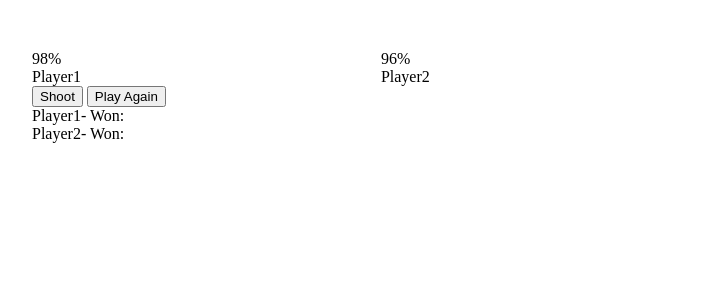
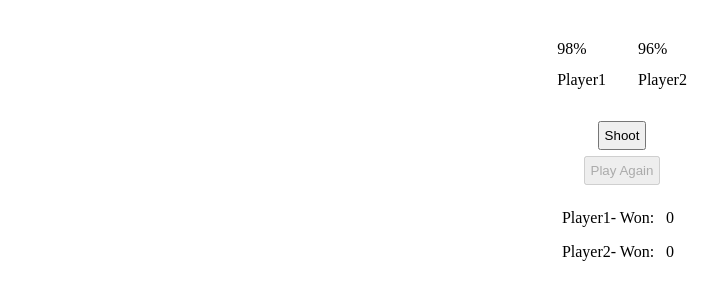
Before and after one commit to amirnathani9/Shoot-Game, a plain HTML site: page index.html in a window 1280 px wide. Both pictures are taken after a click on the button "Shoot". Shown: the whole page, without its empty margins (18-736 px from the left). Drawn offline with Linux system fonts and the light colour scheme.

Commit message:
fix: style

```diff
--- a/index.html
+++ b/index.html
@@ -7,25 +7,35 @@
     <meta name="viewport" content="width=device-width, initial-scale=1.0">
     <title>Shooting Game</title>
     <style>
-        body{
-            margin: 50px;
+        body {
+            /* margin: 50px; */
         }
-        .container {
+
+        * {
+            padding: 5px;
+            margin: 3px;
+        }
+
+        .container1 {
             display: flex;
-            direction: row;
-            gap:300px
+            ;
+            justify-content: center;
+            align-items: center;
         }
-        .box1{
-            display: block;
-        }
-        .box2{
-            display: block;
+
+        .container2 {
+            display: flex;
+            justify-content: center;
+            align-items: center;
+            flex-direction: column;
+
         }
     </style>
 </head>
 
 <body>
-    <div class="container">
+
+    <div class="container1">
         <div class="box1">
             <div id="player1"></div>
             <div>Player1</div>
@@ -35,12 +45,16 @@
             <div>Player2</div>
         </div>
     </div>
-    <button id="shoot-btn">Shoot</button>
-    <button id="again-btn">Play Again</button>
-    <div>Player1- Won:  <span id="player1-won"></span></div>
-    <div>Player2- Won:  <span id="player2-won"></span></div>
-    <div id="series-won"></div>
-    <button id="restart-btn">Restart The Game</button>
+    <section class="container2">
+        <button id="shoot-btn">Shoot</button>
+        <button id="again-btn">Play Again</button>
+    </section>
+    <section class="container2">
+        <div>Player1- Won: <span id="player1-won"></span></div>
+        <div>Player2- Won: <span id="player2-won"></span></div>
+        <div id="series-won"></div>
+        <button id="restart-btn">Restart The Game</button>
+    </section>
     <script src="script.js"></script>
 </body>
 
--- a/script.js
+++ b/script.js
@@ -11,101 +11,116 @@
 
 
 const player1 = document.querySelector("#player1")
-const player2 =document.querySelector("#player2")
+const player2 = document.querySelector("#player2")
 const shootBtn = document.querySelector("#shoot-btn")
 const againBtn = document.querySelector("#again-btn")
-const player1Won =document.querySelector("#player1-won")
-const player2Won =document.querySelector("#player2-won")
+const player1Won = document.querySelector("#player1-won")
+const player2Won = document.querySelector("#player2-won")
 const seriesWon = document.querySelector("#series-won")
 const restartBtn = document.querySelector("#restart-btn")
 
-
 let player1Health = 100;
 let player2Health = 100;
-let player1Score =0;
-let player2Score =0;
-rounds=0;
+let player1Score = 0;
+let player2Score = 0;
+let rounds = 0;
 
-restartBtn.style.visibility= "hidden"
+
+againBtn.disabled = true;
+restartBtn.style.visibility = "hidden"
 
 
 player1.innerText = player1Health + "%"
 player2.innerText = player2Health + "%"
+player1Won.innerText = player1Score;
+player2Won.innerText = player2Score;
 
-shootBtn.addEventListener("click",()=>{
+shootBtn.addEventListener("click", () => {
 
 
-    let player1fire = Math.floor(Math.random()*5)
-    let player2fire = Math.floor(Math.random()*5)
+    let player1fire = Math.floor(Math.random() * 5)
+    let player2fire = Math.floor(Math.random() * 5)
 
     player1Health = player1Health - player2fire;
-    player2Health = player2Health -player1fire;
+    player2Health = player2Health - player1fire;
 
     player1.innerText = player1Health + "%";
     player2.innerText = player2Health + "%";
 
 
-    if(player1Health <= 0){
-        player2Score+=1
+    if (player1Health <= 0) {
+        player2Score += 1
         player2Won.innerText = player2Score;
         shootBtn.innerHTML = "Player Two Won"
         shootBtn.disabled = "true"
-    }
-    if(player2Health <= 0){
-        player1Score+=1
+        againBtn.disabled = false;
+
+    } else if (player2Health <= 0) {
+        player1Score += 1
         player1Won.innerText = player1Score;
         shootBtn.innerHTML = "Player One Won"
         shootBtn.disabled = "true"
-    }
-    if(player1Health <= 0 && player2Health <= 0){
+        againBtn.disabled = false;
+
+    } else if (player1Health <= 0 && player2Health <= 0) {
         shootBtn.innerHTML = "Draw"
         shootBtn.disabled = "true"
         player1Score = player1Score;
         player2Score = player2Score;
-
+        againBtn.disabled = false;
     }
 
-    if(player1Score == 3){
+    if (player1Score == 3) {
         seriesWon.style.display = "block"
         seriesWon.innerText = "Congratulations Player1 Won the Game"
         shootBtn.disabled = "true"
         againBtn.disabled = "true"
-        restartBtn.style.visibility="visible"
-    }
-    if(player2Score == 3){
+        restartBtn.style.visibility = "visible"
+    } else if (player2Score == 3) {
         seriesWon.style.display = "block"
         seriesWon.innerText = "Congratulations Player2 Won the Game"
         shootBtn.disabled = "true"
         againBtn.disabled = "true"
-        restartBtn.style.visibility="visible"
+        restartBtn.style.visibility = "visible"
+    }
+    if (rounds == 5) {
+        if (player1Score < 3 && player2Score < 3) {
+            seriesWon.style.display = "block"
+            seriesWon.innerText = "Game is Draw"
+            shootBtn.disabled = "true"
+            againBtn.disabled = "true"
+            restartBtn.style.visibility = "visible"
+        }
     }
 })
 
 
 
-againBtn.addEventListener("click",()=>{
+againBtn.addEventListener("click", () => {
     shootBtn.disabled = false;
     shootBtn.innerHTML = "Shoot"
     player1Health = 100;
     player2Health = 100;
     player1.innerText = player1Health + "%"
     player2.innerText = player2Health + "%"
-
+    rounds += 1;
+    againBtn.disabled = true;
 })
 
 
-restartBtn.addEventListener("click",()=>{
+restartBtn.addEventListener("click", () => {
     seriesWon.style.visibility = "hidden"
     shootBtn.disabled = false;
-    againBtn.disabled = false;
+    againBtn.disabled = true;
     shootBtn.innerHTML = "Shoot"
     player1Health = 100;
     player2Health = 100;
     player1.innerText = player1Health + "%"
     player2.innerText = player2Health + "%"
-    restartBtn.style.visibility="hidden"
+    restartBtn.style.visibility = "hidden"
     player1Score = 0;
     player2Score = 0;
     player1Won.innerText = player1Score;
     player2Won.innerText = player2Score;
+    rounds = 0;
 })
```
